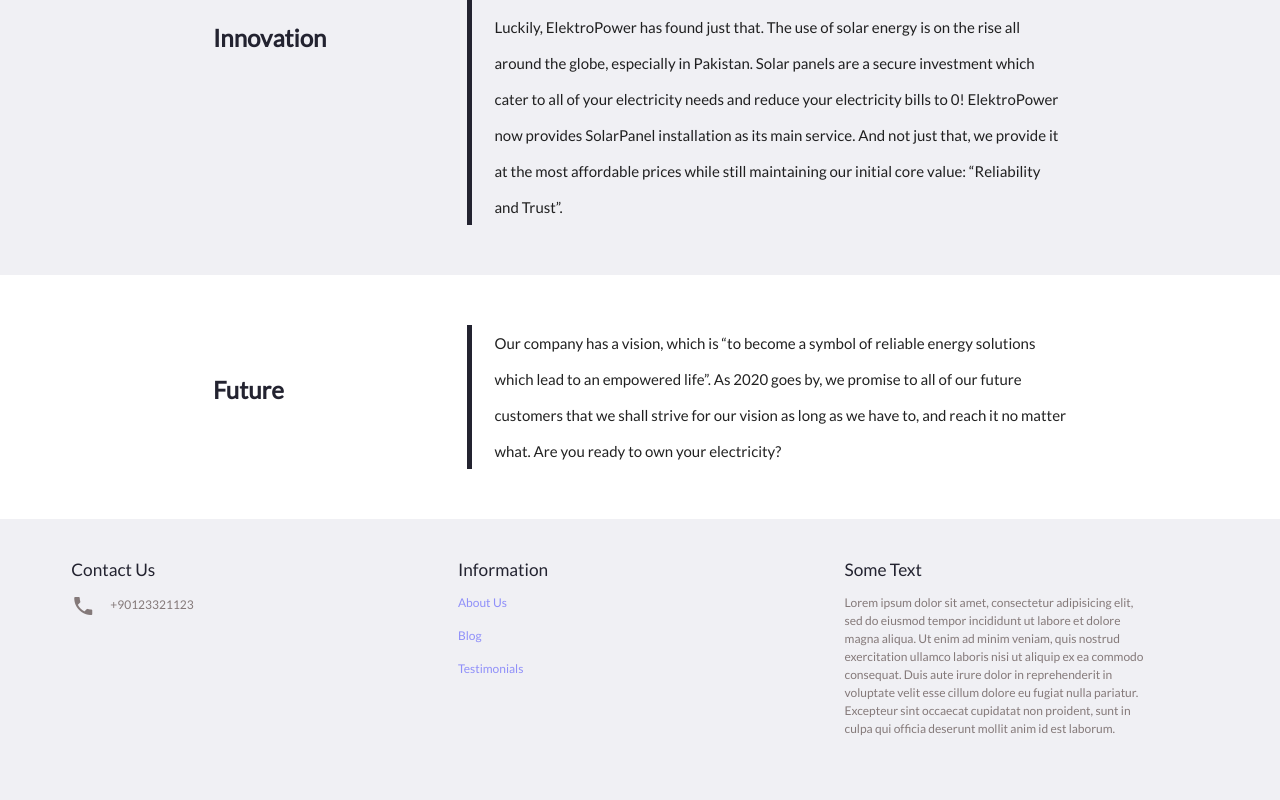
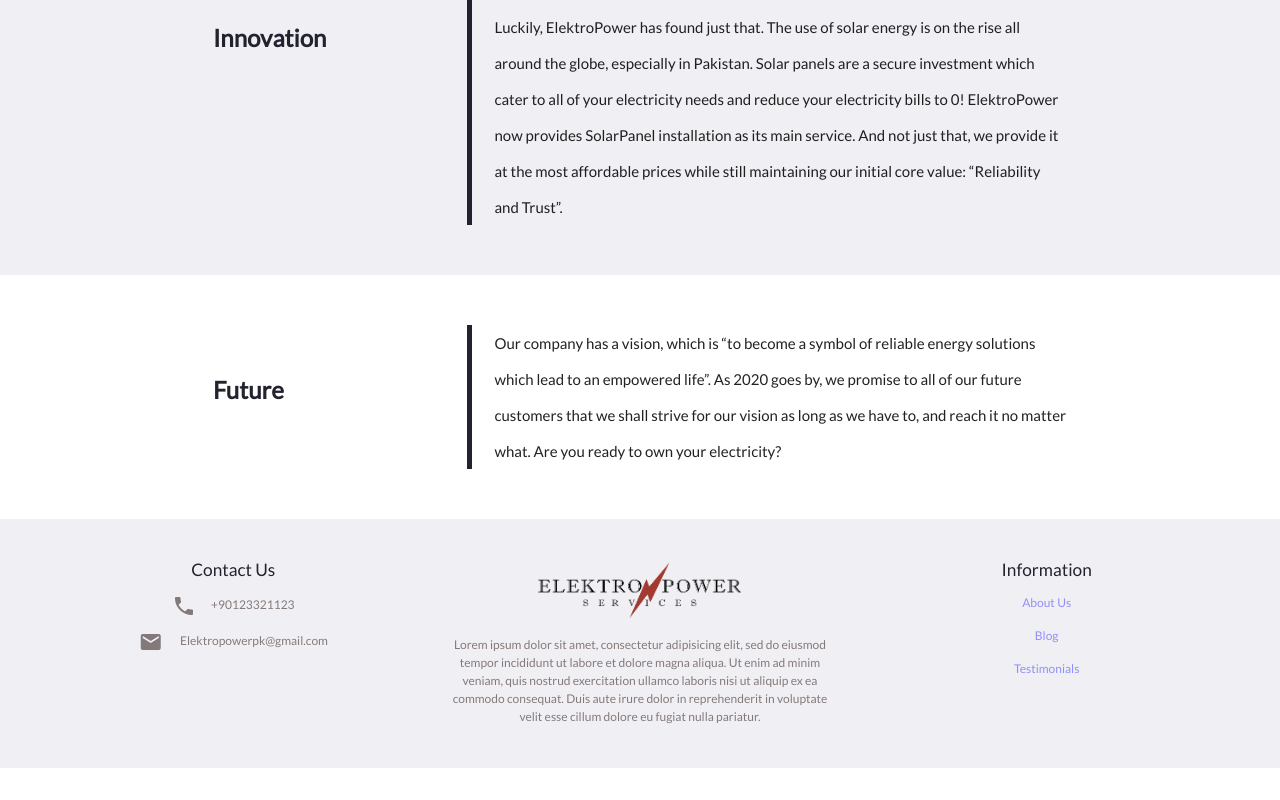
Before and after one commit to pwnflakes25/elektroPower, an Angular app: page /about in a window 1280 px wide. Shown: the part 751-1551 px from the top of the page. After the commit the page ends 1519 px from the top, so only its background shows below. Built offline with nearby package versions, Linux system fonts and the light colour scheme.

Commit message:
design tweak for footer

```diff
--- a/src/app/footer/footer.component.html
+++ b/src/app/footer/footer.component.html
@@ -1,11 +1,18 @@
-<footer class="footer page-footer">
-    <div class="row">
-      <div class="col s6 m4">
+<footer class="footer center">
+    <div class="row contentBox">
+
+      <div class="col s12 m4">
         <h6>Contact Us</h6>
-        <p><span><i class="material-icons">local_phone</i></span>+90123321123</p>
-        <p></p>
+        <p><i class="material-icons">local_phone</i>+90123321123</p>
+        <p><i class="material-icons">email</i> Elektropowerpk@gmail.com</p>
       </div>
-      <div class="col s6 m4">
+
+      <div class="col s12 m4">
+        <div class="brand-logo logo-image"></div>
+        <p>Lorem ipsum dolor sit amet, consectetur adipisicing elit, sed do eiusmod tempor incididunt ut labore et dolore magna aliqua. Ut enim ad minim veniam, quis nostrud exercitation ullamco laboris nisi ut aliquip ex ea commodo consequat. Duis aute irure dolor in reprehenderit in voluptate velit esse cillum dolore eu fugiat nulla pariatur.</p>
+      </div>
+
+      <div class="col s12 m4">
         <h6>Information</h6>
         <ul>
           <li routerLink="/about">About Us</li>
@@ -13,9 +20,6 @@
           <li>Testimonials</li>
         </ul>
       </div>
-      <div class="col s12 m4">
-        <h6>Some Text</h6>
-        <p style="width: 25em;">Lorem ipsum dolor sit amet, consectetur adipisicing elit, sed do eiusmod tempor incididunt ut labore et dolore magna aliqua. Ut enim ad minim veniam, quis nostrud exercitation ullamco laboris nisi ut aliquip ex ea commodo consequat. Duis aute irure dolor in reprehenderit in voluptate velit esse cillum dolore eu fugiat nulla pariatur. Excepteur sint occaecat cupidatat non proident, sunt in culpa qui officia deserunt mollit anim id est laborum.</p>
-      </div>
+
     </div>
 </footer>
--- a/src/app/footer/footer.component.scss
+++ b/src/app/footer/footer.component.scss
@@ -1,17 +1,35 @@
 .footer {
   background-color: #f0f0f4;
   color: #232330;
-  padding: 2rem;
-  padding-left: 4rem;
-  padding-right: 4rem;
   font-size: 12px;
   bottom: 0px;
+  padding: 2rem;
 
   h6 {
     margin-bottom: 1rem;
   }
+
+  .contentBox {
+     margin: 0 auto;
+
+    div:nth-child(2) {
+      display: flex;
+      flex-direction: column;
+      justify-content: center;
+      align-items: center;
+     }
+  }
+
 }
 
+
+.logo-image {
+  width: 15rem;
+  height: 5rem;
+  background-image: url('/assets/images/logo.png');
+  background-position: center;
+  background-size: cover;
+}
 
 
 @media only screen and (max-width: 600px) {
```
